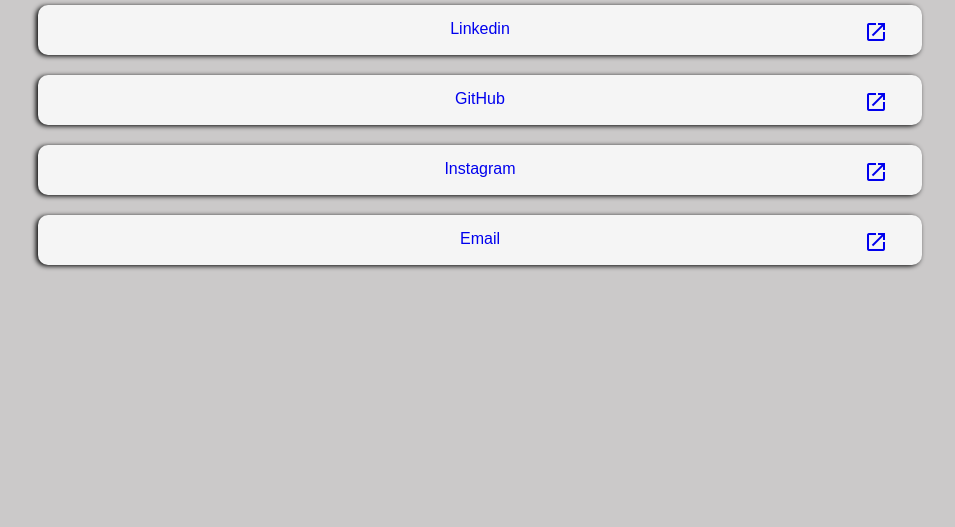
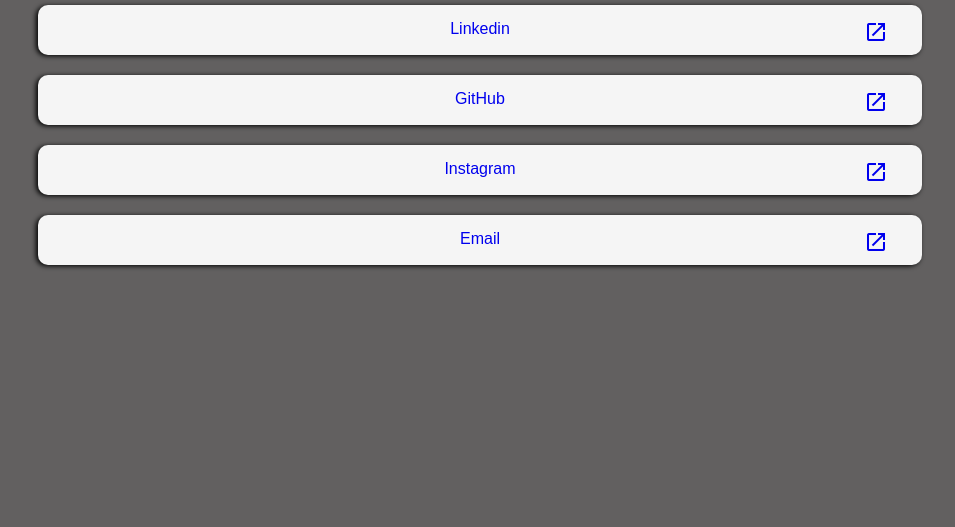
Before and after one commit to mvrcost/projeto-linktree, a plain HTML site: page index.html in a window 1280 px wide. Shown: the part 273-800 px from the top of the page, without its empty margins (160-1115 px from the left). Drawn offline with Linux system fonts and the light colour scheme.

Commit message:
Update style.css

```diff
--- a/style.css
+++ b/style.css
@@ -3,7 +3,7 @@
 
 
 body{
-    background-color: rgb(203, 201, 201);
+    background-color: rgb(98, 96, 96);
 }
 
 h2{
```
